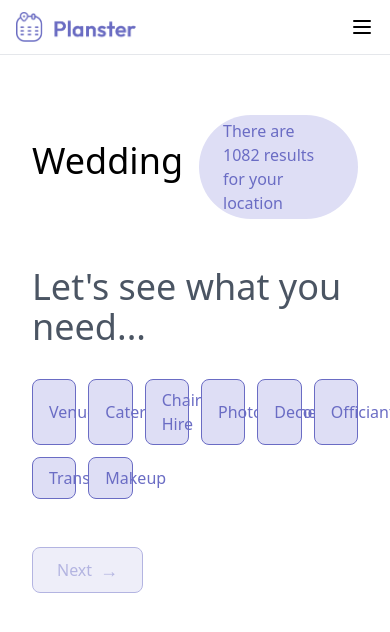
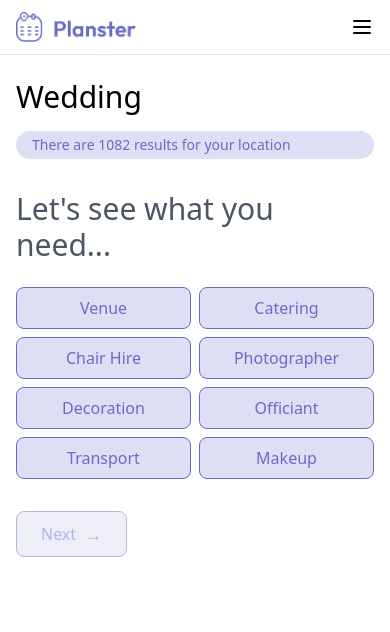
Before and after one commit to SeifEldin15/Planster, a React (Vite) app in the folder Frontend/: page /service-selection in a window 390 px wide. Shown: the top 632 px of the page. Built offline with nearby package versions, Linux system fonts and the light colour scheme.

Commit message:
more responsive service page

```diff
--- a/Frontend/src/pages/ServiceSelection/ServiceSelection.jsx
+++ b/Frontend/src/pages/ServiceSelection/ServiceSelection.jsx
@@ -59,21 +59,22 @@ const ServiceSelection = () => {
   return (
     <>
       <Navbar />
-      <div className="max-w-[1300px] mx-auto px-8 py-12">
-    <div className="flex items-center mb-12">
+      <div className="max-w-[1300px] mx-auto px-4 sm:px-8 py-6 sm:py-12">
+        <div className="flex flex-col sm:flex-row sm:items-center mb-8 sm:mb-12">
+          <h1 className="text-3xl sm:text-4xl mb-4 sm:mb-0">
+            {eventType || 'Wedding'}
+          </h1>
 
-    <h1 className="text-4xl">
-          {eventType || 'Wedding'}
-        </h1>
+          <div className="bg-[var(--secondary-color)] rounded-full inline-block sm:ml-4 flex items-center">
+            <p className="text-[var(--primary-color)] px-4 sm:px-6 py-1 text-sm sm:text-base">
+              There are 1082 results for your location
+            </p>
+          </div>
+        </div>
 
-        <div className="bg-[var(--secondary-color)] rounded-full  inline-block ml-4 flex items-center mt-3">
-          <p className="text-[var(--primary-color)] px-6 py-1">
-            There are 1082 results for your location
-          </p>
-        </div>
-    </div>
-        <h2 className="text-4xl text-gray-600 mb-8">Let's see what you need...</h2>
-        <div className="grid grid-cols-6 gap-3 mb-12">
+        <h2 className="text-3xl sm:text-4xl text-gray-600 mb-6 sm:mb-8">Let's see what you need...</h2>
+
+        <div className="grid grid-cols-2 sm:grid-cols-3 md:grid-cols-4 lg:grid-cols-6 gap-2 sm:gap-3 mb-8 sm:mb-12">
           {currentServices.map((service) => (
             <button
               key={service.id}
```
